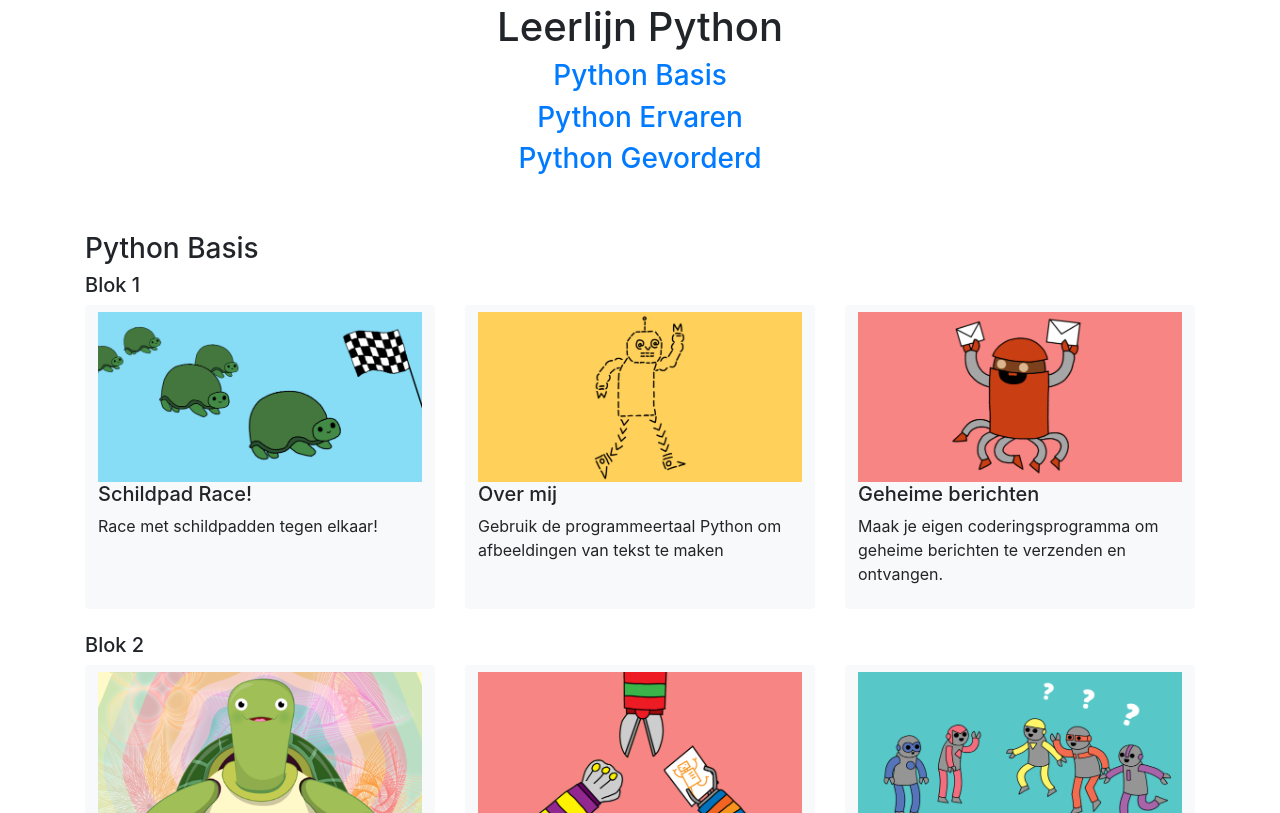
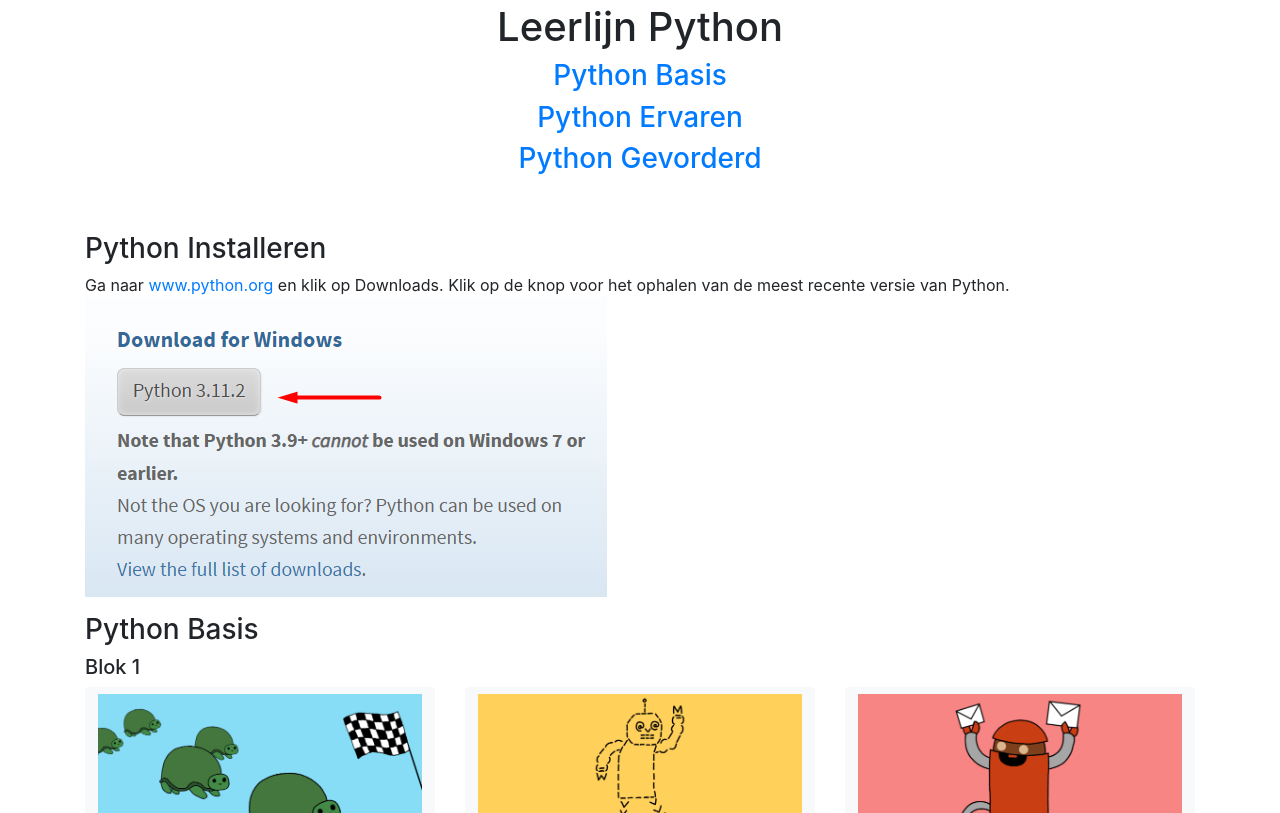
Before and after one commit to coderdojo-denhaag/leerlijn-python, a plain HTML site: page index.html in a window 1280 px wide. Shown: the part 596-1409 px from the top of the page. Drawn offline with nearby package versions, Linux system fonts and the light colour scheme.

Commit message:
update python

```diff
--- a/index.html
+++ b/index.html
@@ -62,6 +62,17 @@
 
         <br/>
         <br/>
+
+        <div class="row">
+            <div class="col-12"/>
+                <h3 id="basis">Python Installeren</h3>
+                <p>
+                    Ga naar <a target="_blank" href="https://www.python.org/">www.python.org</a> en klik op Downloads.
+                    Klik op de knop voor het ophalen van de meest recente versie van Python.
+                    <img src="images/download-python.png">
+                </p>
+            </div>
+        </div>
 
         <div class="row">
             <div class="col-12"/>
```
Also changed, not shown: images/download-python.png (added).
